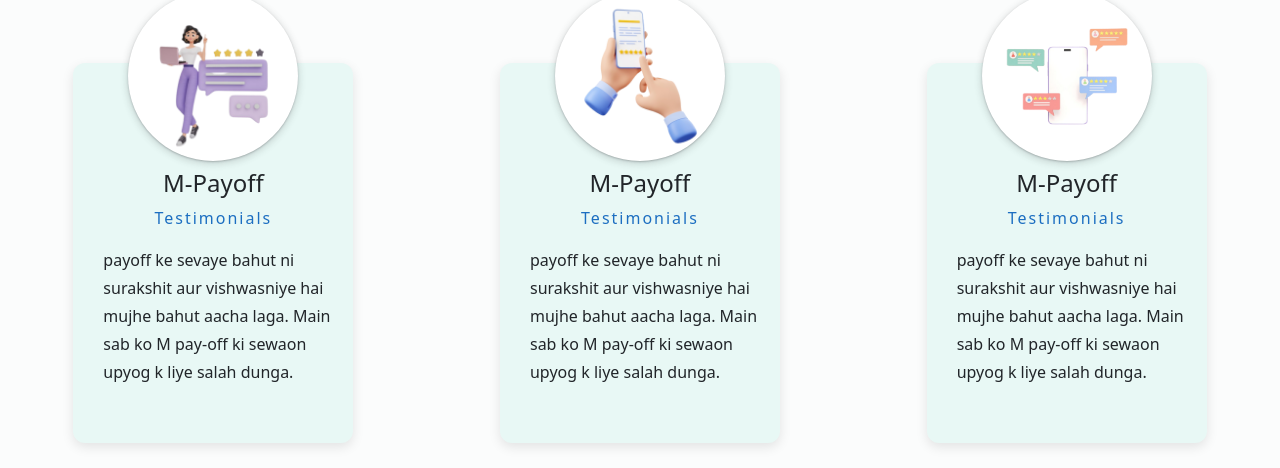
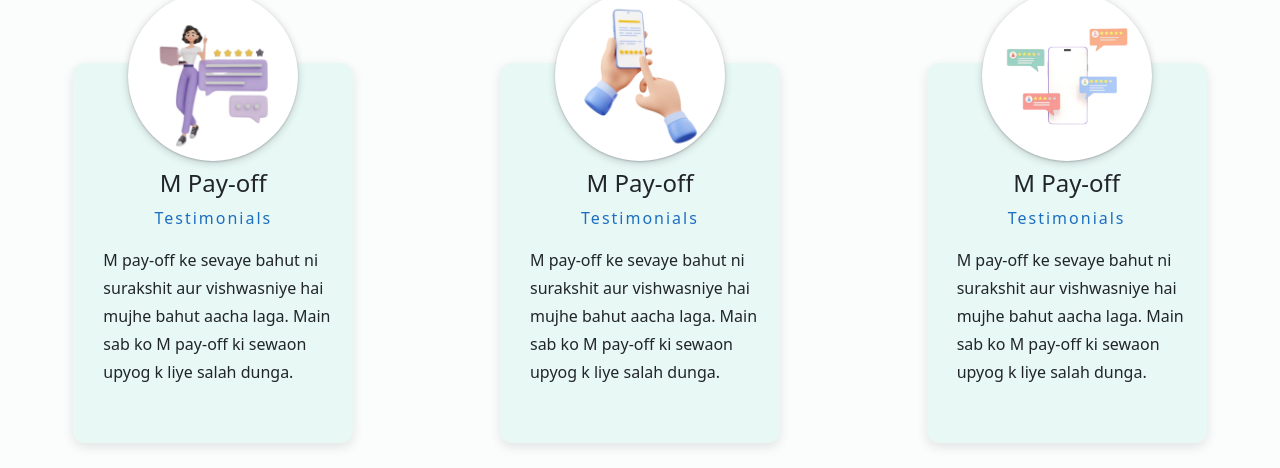
Before and after one commit to JEGA786/white-label-2, a React (Create React App) app: page / in a window 1280 px wide. Shown: the part 1137-1605 px from the top of the page. Built offline with nearby package versions, Linux system fonts and the light colour scheme; a web font is replaced by a local one.

Commit message:
text uptate

```diff
--- a/src/view/dashboard/Dashboard.tsx
+++ b/src/view/dashboard/Dashboard.tsx
@@ -115,21 +115,21 @@
       <div className="testimonial d-flex flex-wrap justify-content-around py-3">
         <Testimonial
          img={require("../../asset/sample1/𝗧𝗘𝗦𝗧𝗜𝗠𝗢𝗡𝗜𝗔𝗟𝗦 1.png")}
-          h4={`M-Payoff`}
+          h4={`M Pay-off`}
           p1={`Testimonials`}
-          p2={`payoff ke sevaye bahut ni surakshit aur vishwasniye hai mujhe bahut aacha laga. Main sab ko M pay-off ki sewaon upyog k liye salah dunga.`}
+          p2={`M pay-off ke sevaye bahut ni surakshit aur vishwasniye hai mujhe bahut aacha laga. Main sab ko M pay-off ki sewaon upyog k liye salah dunga.`}
         />
         <Testimonial
           img={require("../../asset/sample1/𝗧𝗘𝗦𝗧𝗜𝗠𝗢𝗡𝗜𝗔𝗟𝗦 2.png")}
-          h4={`M-Payoff`}
+          h4={`M Pay-off`}
           p1={`Testimonials`}
-          p2={`payoff ke sevaye bahut ni surakshit aur vishwasniye hai mujhe bahut aacha laga. Main sab ko M pay-off ki sewaon upyog k liye salah dunga.`}
+          p2={`M pay-off ke sevaye bahut ni surakshit aur vishwasniye hai mujhe bahut aacha laga. Main sab ko M pay-off ki sewaon upyog k liye salah dunga.`}
         />
         <Testimonial
           img={require("../../asset/sample1/𝗧𝗘𝗦𝗧𝗜𝗠𝗢𝗡𝗜𝗔𝗟𝗦 3.png")}
-          h4={`M-Payoff`}
+          h4={`M Pay-off`}
           p1={`Testimonials`}
-          p2={`payoff ke sevaye bahut ni surakshit aur vishwasniye hai mujhe bahut aacha laga. Main sab ko M pay-off ki sewaon upyog k liye salah dunga.`}
+          p2={`M pay-off ke sevaye bahut ni surakshit aur vishwasniye hai mujhe bahut aacha laga. Main sab ko M pay-off ki sewaon upyog k liye salah dunga.`}
         />
       </div>
       <Dashboardfooter />
```
